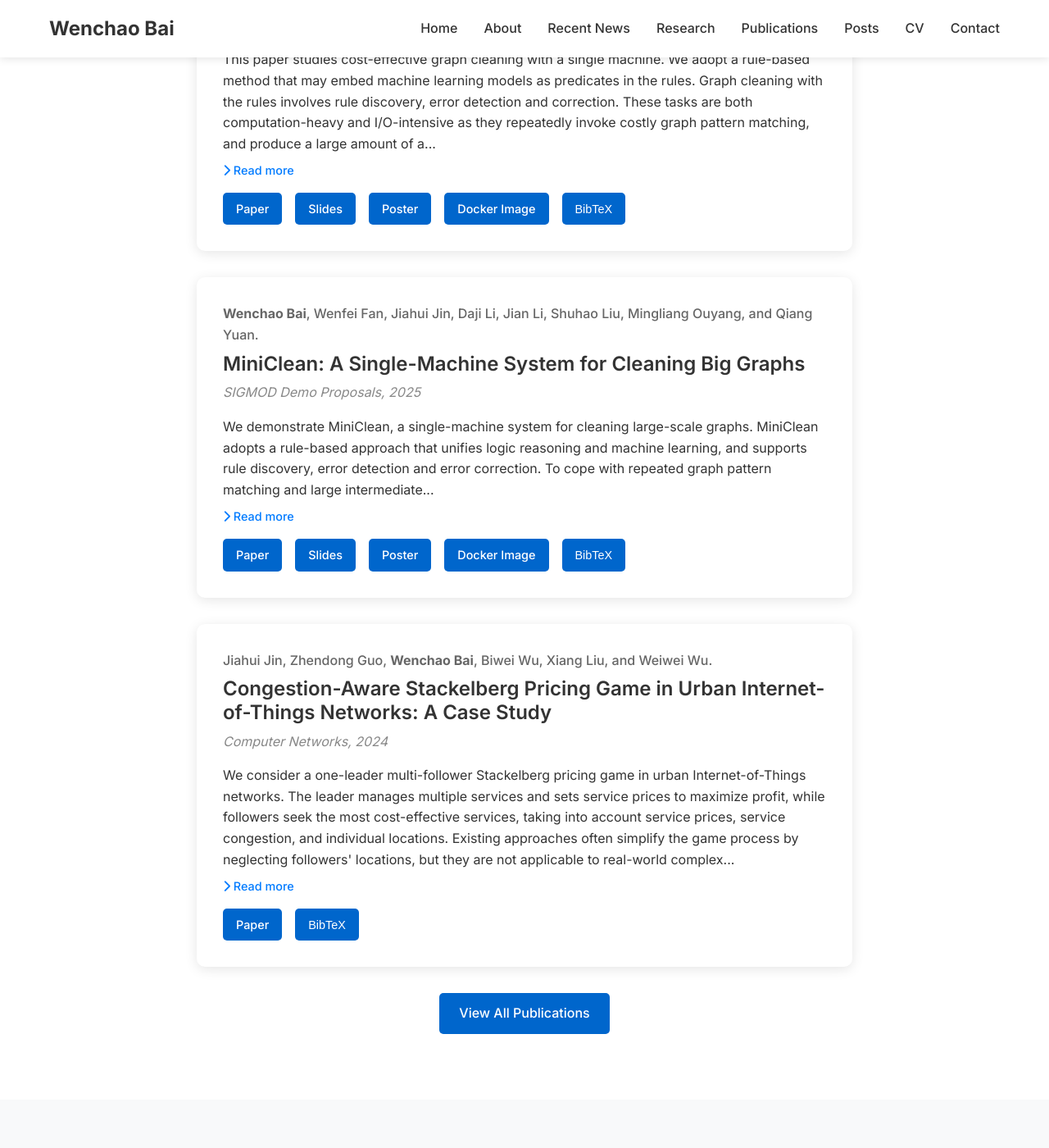
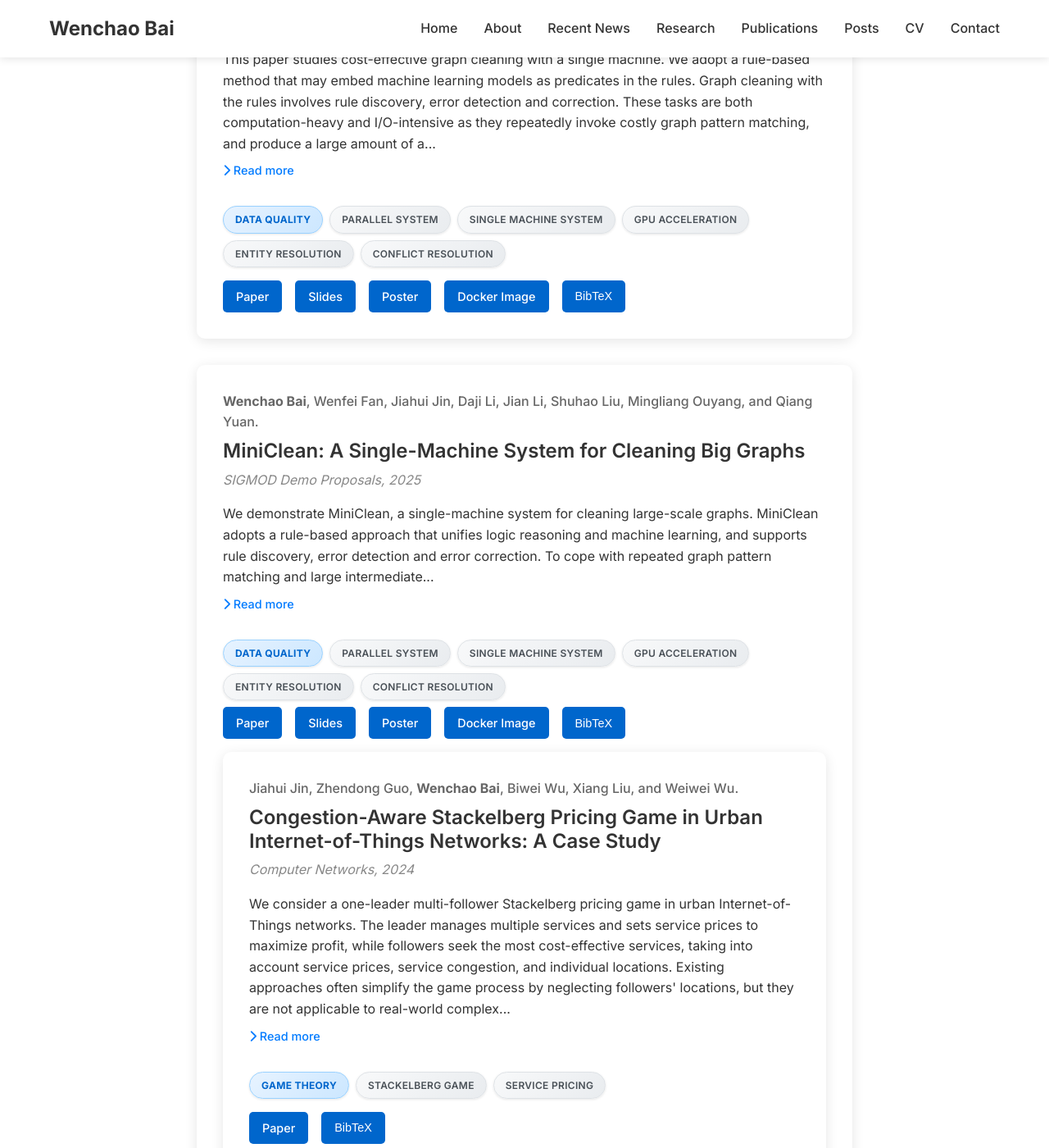
Before and after one commit to bai-wenchao/bai-wenchao.github.io, a Jekyll site: the page built from index.html, in a window 1280 px wide and 1400 px high, scrolled down 2624 px. Shown: the whole window at 82% size. Built offline with Jekyll 4.4.1, drawn with Linux system fonts in a browser that asks for light colours.

Commit message:
Added paper tags.

```diff
--- a/index.html
+++ b/index.html
@@ -179,6 +179,14 @@ layout: default
           <p class="publication-abstract">
             This paper studies cost-effective graph cleaning with a single machine. We adopt a rule-based method that may embed machine learning models as predicates in the rules. Graph cleaning with the rules involves rule discovery, error detection and correction. These tasks are both computation-heavy and I/O-intensive as they repeatedly invoke costly graph pattern matching, and produce a large amount of a large volume of intermediate results, among other things. In light of these, no existing single-machine system is able to carry out these tasks even on not-too-large graphs, even using GPUs. Thus we develop MiniClean, a single-machine system for cleaning large graphs. It proposes (1) a workflow that better fits a single machine by pipelining CPU, GPU and I/O operations; (2) memory footprint reduction with bundled processing and data compression; and (3) a multi-mode parallel model for SIMD, pipelined and independent parallelism, and their scheduling to maximize CPU--GPU synergy. Using real-life graphs, we empirically verify that MiniClean outperforms the SOTA single-machine systems by at least 65.34X and multi-machine systems with 32 nodes by at least 8.09X.
           </p>
+          <div class="post-tags">
+            <span class="tag category-tag">Data Quality</span>
+            <span class="tag">Parallel System</span>
+            <span class="tag">Single Machine System</span>
+            <span class="tag">GPU Acceleration</span>
+            <span class="tag">Entity Resolution</span>
+            <span class="tag">Conflict Resolution</span>
+          </div>
           <div class="publication-links">
             <a href="/assets/files/publications/25_miniclean/paper-full.pdf" class="btn btn-small">Paper</a>
             <a href="/assets/files/publications/25_miniclean/slides.pdf" class="btn btn-small">Slides</a>
@@ -210,6 +218,13 @@ layout: default
           <p class="publication-abstract">
             We demonstrate MiniClean, a single-machine system for cleaning large-scale graphs. MiniClean adopts a rule-based approach that unifies logic reasoning and machine learning, and supports rule discovery, error detection and error correction. To cope with repeated graph pattern matching and large intermediate results, MiniClean proposes (1) a pipelined workflow that coordinates CPU, GPU and I/O operations, (2) memory footprint reduction by bundled processing and data compression, and (3) a multi-mode parallel model that combines SIMD, pipelined, and independent parallelism to maximize CPU--GPU synergy. We demonstrate how MiniClean cleans real-life billion-scale graphs and outperforms a SOTA multi-machine system with a 32-node cluster by at least 8.09X.
           </p>
+          <div class="post-tags">
+            <span class="tag category-tag">Data Quality</span>
+            <span class="tag">Parallel System</span>
+            <span class="tag">Single Machine System</span>
+            <span class="tag">GPU Acceleration</span>
+            <span class="tag">Entity Resolution</span>
+            <span class="tag">Conflict Resolution</span>
           <div class="publication-links">
             <a href="/assets/files/publications/25_miniclean_demo/paper.pdf" class="btn btn-small">Paper</a>
             <a href="/assets/files/publications/25_miniclean/slides.pdf" class="btn btn-small">Slides</a>
@@ -238,6 +253,11 @@ layout: default
           <p class="publication-abstract">
             We consider a one-leader multi-follower Stackelberg pricing game in urban Internet-of-Things networks. The leader manages multiple services and sets service prices to maximize profit, while followers seek the most cost-effective services, taking into account service prices, service congestion, and individual locations. Existing approaches often simplify the game process by neglecting followers' locations, but they are not applicable to real-world complex spatial distributions. In this paper, we focus on the congestion-aware Stackelberg pricing game in urban Internet-of-Things networks, using electric vehicle charging as a case study. The game is reformulated as a mathematical program with equilibrium constraints (MPEC) that considers both congestion effects and followers' spatial distributions. To solve the MPEC, we introduce the Segmentation-based Pricing with ITERative Optimization (SPITER) algorithm, which converges to a local maximum. Additionally, optimization techniques are developed to improve the performance of solving SPITER in urban environments. We evaluate the performance of SPITER using extensive experiments with two real-life urban datasets, demonstrating the advantages of our model and illustrating SPITER's effectiveness and convergence.
           </p>
+          <div class="post-tags">
+            <span class="tag category-tag">Game Theory</span>
+            <span class="tag">Stackelberg Game</span>
+            <span class="tag">Service Pricing</span>
+          </div>
           <div class="publication-links">
             <a href="/assets/files/publications/25_miniclean_demo/paper.pdf" class="btn btn-small">Paper</a>
             <button class="btn btn-small" onclick="copyToClipboard(`@article{spiter_cn24,
```
